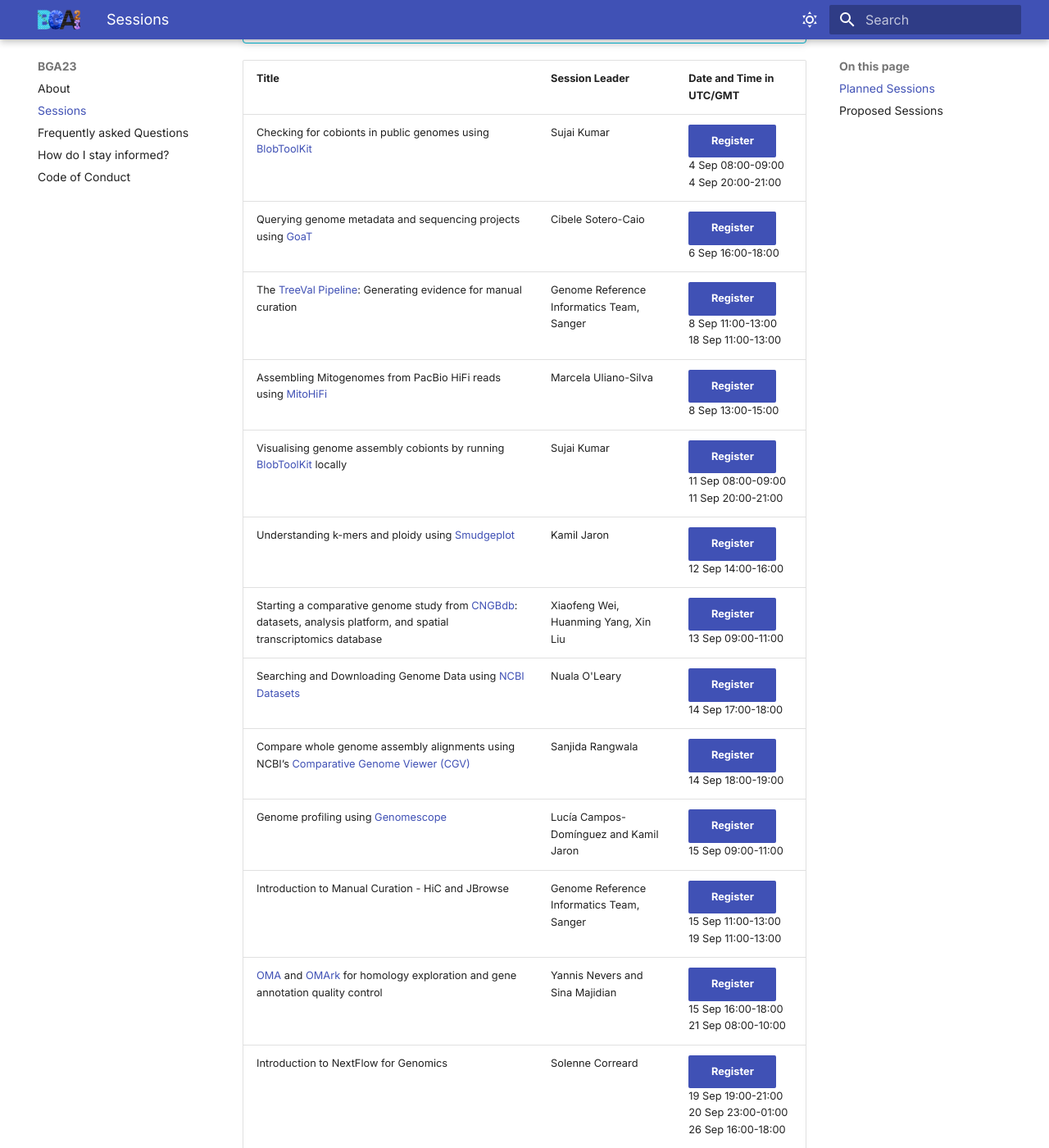
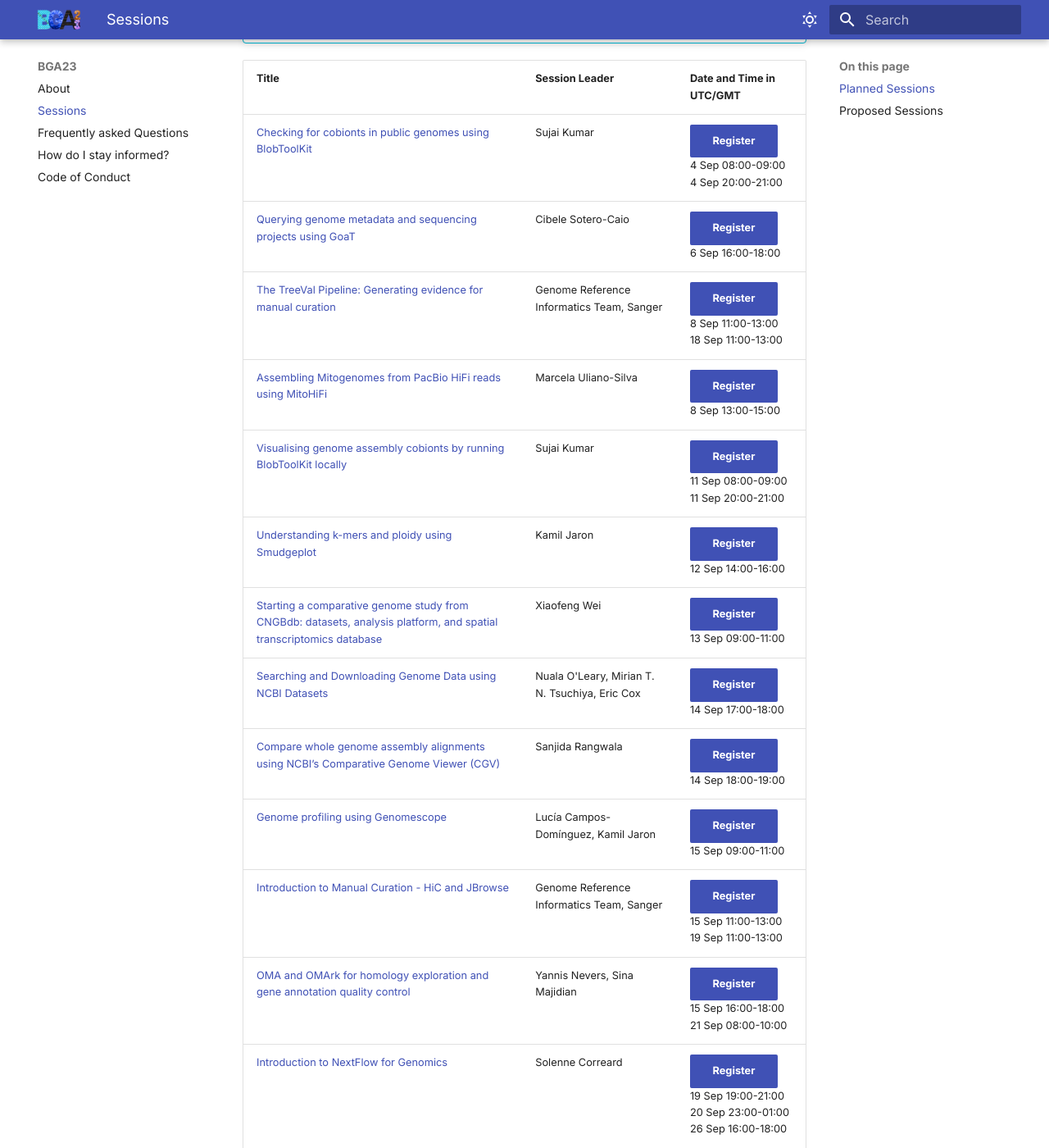
Before and after one commit to tol-training/tol-training.github.io, an MkDocs documentation site: the page built from docs/sessions.md, in a window 1280 px wide and 1400 px high, scrolled down 946 px. Shown: the whole window at 82% size. Built offline with MkDocs 1.6.1 and Material for MkDocs 9.7.7, drawn with Linux system fonts in a browser that asks for light colours; some of the changed text lies outside the part shown.

Commit message:
link to session pages

```diff
--- a/docs/sessions.md
+++ b/docs/sessions.md
@@ -67,36 +67,36 @@
 
 | Title | Session Leader | Date and Time in UTC/GMT |
 |-------|----------------|--------------------------|
-| Checking for cobionts in public genomes using [BlobToolKit](https://blobtoolkit.genomehubs.org/view){: target="_blank"} | Sujai Kumar | [Register](https://buytickets.at/bga23/973209){ : target="_blank" .md-button .md-button--primary }<br/>4 Sep 08:00-09:00<br/>4 Sep 20:00-21:00 |
-| Querying genome metadata and sequencing projects using [GoaT](https://goat.genomehubs.org){: target="_blank"} | Cibele Sotero-Caio | [Register](https://buytickets.at/bga23/973002){ : target="_blank" .md-button .md-button--primary }<br/>6 Sep 16:00-18:00 |
-| The [TreeVal Pipeline](https://github.com/sanger-tol/treeval){: target="_blank"}: Generating evidence for manual curation| Genome Reference Informatics Team, Sanger | [Register](https://buytickets.at/bga23/973202){ : target="_blank" .md-button .md-button--primary }<br/>8 Sep 11:00-13:00<br/>18 Sep 11:00-13:00 |
-| Assembling Mitogenomes from PacBio HiFi reads using [MitoHiFi](https://github.com/marcelauliano/MitoHiFi){: target="_blank"} | Marcela Uliano-Silva | [Register](https://buytickets.at/bga23/973171){ : target="_blank" .md-button .md-button--primary }<br/>8 Sep 13:00-15:00 |
-| Visualising genome assembly cobionts by running [BlobToolKit](https://blobtoolkit.genomehubs.org/view){: target="_blank"} locally | Sujai Kumar | [Register](https://buytickets.at/bga23/973213){ : target="_blank" .md-button .md-button--primary }<br/>11 Sep 08:00-09:00<br/>11 Sep 20:00-21:00 |
-| Understanding k-mers and ploidy using [Smudgeplot](https://github.com/KamilSJaron/smudgeplot){: target="_blank"} | Kamil Jaron | [Register](https://buytickets.at/bga23/973117){ : target="_blank" .md-button .md-button--primary }<br/>12 Sep 14:00-16:00 |
-| Starting a comparative genome study from [CNGBdb](https://db.cngb.org/){: target="_blank"}: datasets, analysis platform, and spatial transcriptomics database  | Xiaofeng Wei, Huanming Yang, Xin Liu | [Register](https://buytickets.at/bga23/980802){ : target="_blank" .md-button .md-button--primary }<br/>13 Sep 09:00-11:00 |
-| Searching and Downloading Genome Data using [NCBI Datasets](https://www.ncbi.nlm.nih.gov/datasets/){: target="_blank"} | Nuala O'Leary | [Register](https://buytickets.at/bga23/973214){ : target="_blank" .md-button .md-button--primary }<br/>14 Sep 17:00-18:00 |
-| Compare whole genome assembly alignments using NCBI’s [Comparative Genome Viewer (CGV)](https://www.ncbi.nlm.nih.gov/genome/cgv){: target="_blank"} | Sanjida Rangwala | [Register](https://buytickets.at/bga23/973216){ : target="_blank" .md-button .md-button--primary }<br/>14 Sep 18:00-19:00 |
-| Genome profiling using [Genomescope](https://github.com/tbenavi1/genomescope2.0){: target="_blank"} | Lucía Campos-Domínguez and Kamil Jaron | [Register](https://buytickets.at/bga23/981915){ : target="_blank" .md-button .md-button--primary }<br/>15 Sep 09:00-11:00 |
-| Introduction to Manual Curation - HiC and JBrowse | Genome Reference Informatics Team, Sanger | [Register](https://buytickets.at/bga23/973204){ : target="_blank" .md-button .md-button--primary }<br/>15 Sep 11:00-13:00<br/>19 Sep 11:00-13:00 |
-| [OMA](https://omabrowser.org/oma/home/){: target="_blank"} and [OMArk](https://omark.omabrowser.org/){: target="_blank"} for homology exploration and gene annotation quality control | Yannis Nevers and Sina Majidian | [Register](https://buytickets.at/bga23/981722){ : target="_blank" .md-button .md-button--primary }<br/>15 Sep 16:00-18:00<br/>21 Sep 08:00-10:00 |
-| Introduction to NextFlow for Genomics | Solenne Correard | [Register](https://buytickets.at/bga23/973982){ : target="_blank" .md-button .md-button--primary }<br/>19 Sep 19:00-21:00<br/>20 Sep 23:00-01:00<br/>26 Sep 16:00-18:00 |
-| [BUSCO](https://busco.ezlab.org/){: target="_blank"} - from QC to gene prediction and phylogenomics | Rob Waterhouse | [Register](https://buytickets.at/bga23/973174){ : target="_blank" .md-button .md-button--primary }<br/>20 Sep 08:00-10:00<br/>20 Sep 17:00-19:00 |
-| Classifying Transposable Elements with [Earl Grey TE](https://github.com/TobyBaril/EarlGrey){: target="_blank"} | Tobias Baril | [Register](https://buytickets.at/bga23/973218){ : target="_blank" .md-button .md-button--primary }<br/>21 Sep 12:00-14:00 |
-| Assembling Genomes with the [VGP-Galaxy Pipeline](https://training.galaxyproject.org/training-material/topics/assembly/tutorials/vgp_genome_assembly/tutorial.html){: target="_blank"} | Delphine Lariviere | [Register](https://buytickets.at/bga23/973190){ : target="_blank" .md-button .md-button--primary }<br/>21 Sep 17:00-19:00 |
-| Pangenome Assembly and Assessment using Minigraph and Bandage | Zachary Cohen | [Register](https://buytickets.at/bga23/997151){ : target="_blank" .md-button .md-button--primary }<br/>21 Sep 20:00-22:00 |
-| Gene prediction with [BRAKER3](https://github.com/Gaius-Augustus/BRAKER){: target="_blank"} | Katharina Hoff | [Register](https://buytickets.at/bga23/990880){ : target="_blank" .md-button .md-button--primary }<br/>22 Sep 08:00-10:00<br/>25 Sep 12:00-14:00 |
-| [Gfastar](https://github.com/vgl-hub/gfastar): a tool suite to assist genome assembly | Giulio Formenti and Cassidy Johnson | [Register](https://buytickets.at/bga23/973193){ : target="_blank" .md-button .md-button--primary }<br/>22 Sep 14:00-16:00 |
-| Scalable telomere-to-telomere assembly with [hifiasm](https://github.com/chhylp123/hifiasm){: target="_blank"} | Haoyu Cheng | [Register](https://buytickets.at/bga23/975629){ : target="_blank" .md-button .md-button--primary }<br/>22 Sep 17:00-18:00 |
-| ENA Standards and Submission | Maira Ihsan | [Register](https://buytickets.at/bga23/973225){ : target="_blank" .md-button .md-button--primary }<br/>25 Sep 09:00-11:00<br/>26 Sep 18:00-20:00 |
-| ENA data retrieval and EMBL-EBI's Biodiversity Portals | Alexey Sokolov | [Register](https://buytickets.at/bga23/973223){ : target="_blank" .md-button .md-button--primary }<br/>26 Sep 09:00-10:00<br/>27 Sep 18:00-19:00 |
-| Assess genome assemblies with [Merqury](https://github.com/marbl/merqury){: target="_blank"} | Arang Rhie | [Register](https://buytickets.at/bga23/973198){ : target="_blank" .md-button .md-button--primary }<br/>26 Sep 12:00-14:00<br/>28 Sep 20:00-22:00 |
-| [EASEL](https://gitlab.com/PlantGenomicsLab/easel){: target="_blank"} (Efficient, Accurate, Scalable Eukaryotic modeLs): software for eukaryotic structural and functional genome annotation | Jill Wegrzyn and Cynthia Webster | [Register](https://buytickets.at/bga23/975736){ : target="_blank" .md-button .md-button--primary }<br/>27 Sep 13:00-15:00<br/>29 Sep 03:00-05:00 |
-| Annotating genomes the [Ensembl](https://rapid.ensembl.org/info/genome/genebuild/index.html){: target="_blank"} way: General Concepts and Background + A Case study: Annotating Fungal Genomes - The Challenges! | Leanne Haggerty | [Register](https://buytickets.at/bga23/976019){ : target="_blank" .md-button .md-button--primary }<br/>28 Sep 12:00-14:00 |
-| Annotating genomes the [Ensembl](https://rapid.ensembl.org/info/genome/genebuild/index.html){: target="_blank"} way: Hands-on - From RNAseq reads to gene models | José G Pérez-Silva | [Register](https://buytickets.at/bga23/976020){ : target="_blank" .md-button .md-button--primary }<br/>28 Sep 14:00-16:00 |
+| [Checking for cobionts in public genomes using BlobToolKit](https://bga23.org/btk-view) | Sujai Kumar | [Register](https://buytickets.at/bga23/973209){ : target="_blank" .md-button .md-button--primary }<br/>4 Sep 08:00-09:00<br/>4 Sep 20:00-21:00 |
+| [Querying genome metadata and sequencing projects using GoaT](https://bga23.org/goat) | Cibele Sotero-Caio | [Register](https://buytickets.at/bga23/973002){ : target="_blank" .md-button .md-button--primary }<br/>6 Sep 16:00-18:00 |
+| [The TreeVal Pipeline: Generating evidence for manual curation](https://bga23.org/treeval-curation) | Genome Reference Informatics Team, Sanger | [Register](https://buytickets.at/bga23/973202){ : target="_blank" .md-button .md-button--primary }<br/>8 Sep 11:00-13:00<br/>18 Sep 11:00-13:00 |
+| [Assembling Mitogenomes from PacBio HiFi reads using MitoHiFi](https://bga23.org/MitoHiFi) | Marcela Uliano-Silva | [Register](https://buytickets.at/bga23/973171){ : target="_blank" .md-button .md-button--primary }<br/>8 Sep 13:00-15:00 |
+| [Visualising genome assembly cobionts by running BlobToolKit locally](https://bga23.org/btk-cli) | Sujai Kumar | [Register](https://buytickets.at/bga23/973213){ : target="_blank" .md-button .md-button--primary }<br/>11 Sep 08:00-09:00<br/>11 Sep 20:00-21:00 |
+| [Understanding k-mers and ploidy using Smudgeplot](https://bga23.org/smudgeplot) | Kamil Jaron | [Register](https://buytickets.at/bga23/973117){ : target="_blank" .md-button .md-button--primary }<br/>12 Sep 14:00-16:00 |
+| [Starting a comparative genome study from CNGBdb: datasets, analysis platform, and spatial transcriptomics database](https://bga23.org/cngbdb) | Xiaofeng Wei | [Register](https://buytickets.at/bga23/980802){ : target="_blank" .md-button .md-button--primary }<br/>13 Sep 09:00-11:00 |
+| [Searching and Downloading Genome Data using NCBI Datasets](https://bga23.org/ncbidatasets) | Nuala O'Leary, Mirian T. N. Tsuchiya, Eric Cox | [Register](https://buytickets.at/bga23/973214){ : target="_blank" .md-button .md-button--primary }<br/>14 Sep 17:00-18:00 |
+| [Compare whole genome assembly alignments using NCBI’s Comparative Genome Viewer (CGV)](https://bga23.org/ncbi-cgv) | Sanjida Rangwala | [Register](https://buytickets.at/bga23/973216){ : target="_blank" .md-button .md-button--primary }<br/>14 Sep 18:00-19:00 |
+| [Genome profiling using Genomescope](https://bga23.org/genomescope) | Lucía Campos-Domínguez, Kamil Jaron | [Register](https://buytickets.at/bga23/981915){ : target="_blank" .md-button .md-button--primary }<br/>15 Sep 09:00-11:00 |
+| [Introduction to Manual Curation - HiC and JBrowse](https://bga23.org/manual-curation) | Genome Reference Informatics Team, Sanger | [Register](https://buytickets.at/bga23/973204){ : target="_blank" .md-button .md-button--primary }<br/>15 Sep 11:00-13:00<br/>19 Sep 11:00-13:00 |
+| [OMA and OMArk for homology exploration and gene annotation quality control](https://bga23.org/oma-omark) | Yannis Nevers, Sina Majidian | [Register](https://buytickets.at/bga23/981722){ : target="_blank" .md-button .md-button--primary }<br/>15 Sep 16:00-18:00<br/>21 Sep 08:00-10:00 |
+| [Introduction to NextFlow for Genomics](https://bga23.org/nextflow-genomics) | Solenne Correard | [Register](https://buytickets.at/bga23/973982){ : target="_blank" .md-button .md-button--primary }<br/>19 Sep 19:00-21:00<br/>20 Sep 23:00-01:00<br/>26 Sep 16:00-18:00 |
+| [BUSCO - from QC to gene prediction and phylogenomics](https://bga23.org/busco) | Rob Waterhouse | [Register](https://buytickets.at/bga23/973174){ : target="_blank" .md-button .md-button--primary }<br/>20 Sep 08:00-10:00<br/>20 Sep 17:00-19:00 |
+| [Classifying Transposable Elements with Earl Grey TE](https://bga23.org/earlgrey-te) | Tobias Baril | [Register](https://buytickets.at/bga23/973218){ : target="_blank" .md-button .md-button--primary }<br/>21 Sep 12:00-14:00 |
+| Assembling Genomes with the VGP-Galaxy Pipeline | Delphine Lariviere | [Register](https://buytickets.at/bga23/973190){ : target="_blank" .md-button .md-button--primary }<br/>21 Sep 17:00-19:00 |
+| [Pangenome Assembly and Assessment using Minigraph and Bandage](https://bga23.org/pangenome){ : target="_blank" } | Zachary Cohen | [Register](https://buytickets.at/bga23/997151){ : target="_blank" .md-button .md-button--primary }<br/>21 Sep 20:00-22:00 |
+| [Gene prediction with BRAKER3](https://bga23.org/B3) | Katharina Hoff | [Register](https://buytickets.at/bga23/990880){ : target="_blank" .md-button .md-button--primary }<br/>22 Sep 08:00-10:00<br/>25 Sep 12:00-14:00 |
+| [Gfastar: a tool suite to assist genome assembly](https://bga23.org/gfastar) | Giulio Formenti, Cassidy Johnson | [Register](https://buytickets.at/bga23/973193){ : target="_blank" .md-button .md-button--primary }<br/>22 Sep 14:00-16:00 |
+| Scalable telomere-to-telomere assembly with hifiasm | Haoyu Cheng | [Register](https://buytickets.at/bga23/975629){ : target="_blank" .md-button .md-button--primary }<br/>22 Sep 17:00-18:00 |
+| [ENA Standards and Submission](https://bga23.org/ena-ebi-stands) | Maira Ihsan | [Register](https://buytickets.at/bga23/973225){ : target="_blank" .md-button .md-button--primary }<br/>25 Sep 09:00-11:00<br/>26 Sep 18:00-20:00 |
+| [ENA data retrieval and EMBL-EBI's Biodiversity Portals](https://bga23.org/enaebi-data/) | Alexey Sokolov, Joana Pauperio | [Register](https://buytickets.at/bga23/973223){ : target="_blank" .md-button .md-button--primary }<br/>26 Sep 09:00-10:00<br/>27 Sep 18:00-19:00 |
+| [Assess genome assemblies with Merqury](https://bga23.org/merqury) | Arang Rhie | [Register](https://buytickets.at/bga23/973198){ : target="_blank" .md-button .md-button--primary }<br/>26 Sep 12:00-14:00<br/>28 Sep 20:00-22:00 |
+| [EASEL (Efficient, Accurate, Scalable Eukaryotic modeLs): software for eukaryotic structural and functional genome annotation](https://bga23.org/easel-annotation) | Jill Wegrzyn, Cynthia Webster, Vidya Vuruputoor, Karl Fetter | [Register](https://buytickets.at/bga23/975736){ : target="_blank" .md-button .md-button--primary }<br/>27 Sep 13:00-15:00<br/>29 Sep 03:00-05:00 |
+| [Annotating genomes the Ensembl way: General Concepts and Background + A Case study: Annotating Fungal Genomes - The Challenges!](https://bga23.org/ensembl-annotation) | Leanne Haggerty, José G Pérez-Silva | [Register](https://buytickets.at/bga23/976019){ : target="_blank" .md-button .md-button--primary }<br/>28 Sep 12:00-14:00 |
+| [Annotating genomes the Ensembl way: Hands-on - From RNAseq reads to gene models](https://bga23.org/ensembl-annotation) | Leanne Haggerty, José G Pérez-Silva | [Register](https://buytickets.at/bga23/976020){ : target="_blank" .md-button .md-button--primary }<br/>28 Sep 14:00-16:00 |
 
 ## Proposed Sessions
 
-In addition, we would like to host sessions on some of the following topics as well. So if you are a developer or an expert in any of these, and are willing to lead a session on any of the following, please contact [sujai.kumar@sanger.ac.uk](mailto:sujai.kumar@sanger.ac.uk) or the social media accounts below.
+In addition, we would like to host sessions on some of the following topics as well. So if you are a developer or an expert in any of these, and are willing to lead a session on any of the following, please contact [sujai.kumar@sanger.ac.uk](mailto:sujai.kumar@sanger.ac.uk) or the social media accounts in the footer below.
 
 This is not an exhaustive list, so any other related topics are also welcome. If there are enough volunteers we will continue the sessions outside the Biodiversity Genomics conference schedule beyond September as well.
 
```
